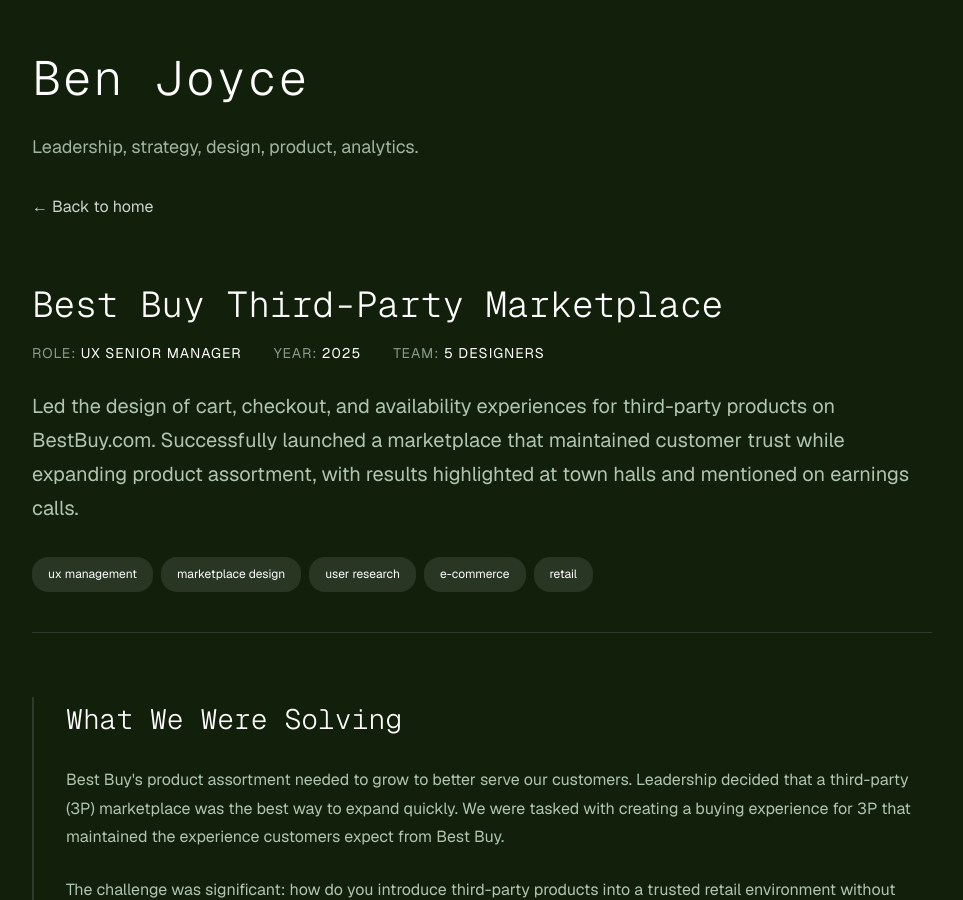
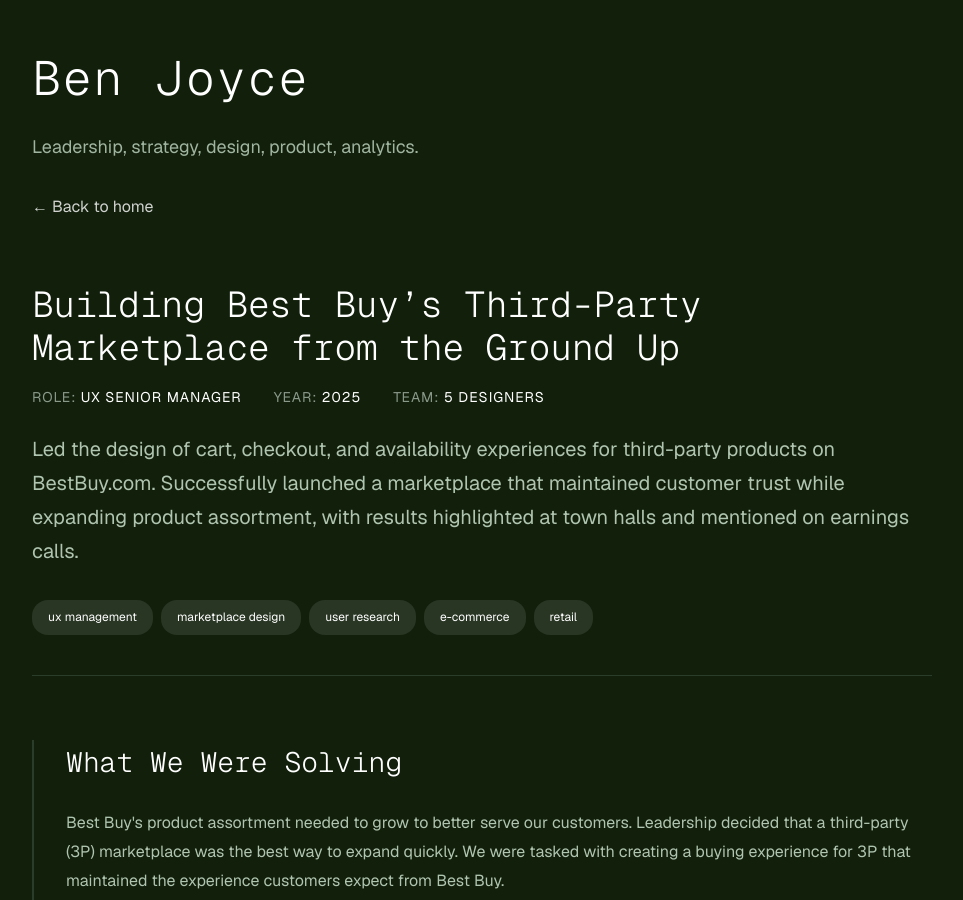
Before and after one commit to benjoycect/benjoycect.github.io, a Jekyll site: the page case-3p-marketplace.html, which Jekyll copies as it is, in a window 1280 px wide and 900 px high. Shown: the whole window, without its empty margins (158-1121 px from the left). Built offline with Jekyll 4.4.1, drawn with Linux system fonts in a browser that asks for light colours; nearby versions of some CDN libraries; Markdown is read by kramdown in place of the engine named in the settings.

Commit message:
Update case-3p-marketplace.html

```diff
--- a/case-3p-marketplace.html
+++ b/case-3p-marketplace.html
@@ -21,7 +21,7 @@
         </header>
 
     <div class="case-header">
-        <h2 class="case-title">Best Buy Third-Party Marketplace</h2>
+        <h2 class="case-title">Building Best Buy’s Third-Party Marketplace from the Ground Up</h2>
         <div class="case-meta">
             <div class="meta-item">Role: <span class="meta-value">UX Senior Manager</span></div>
             <div class="meta-item">Year: <span class="meta-value">2025</span></div>
```
